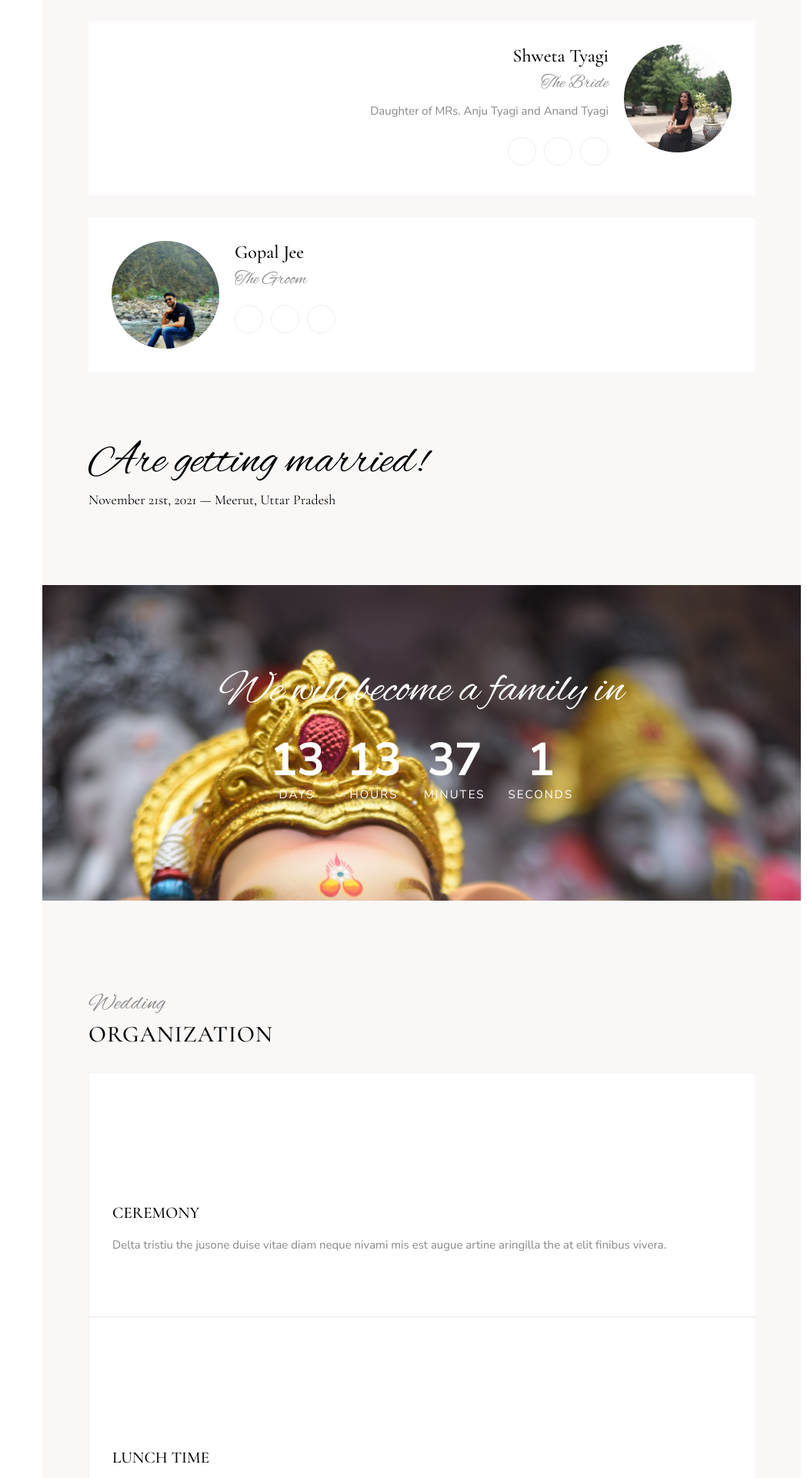
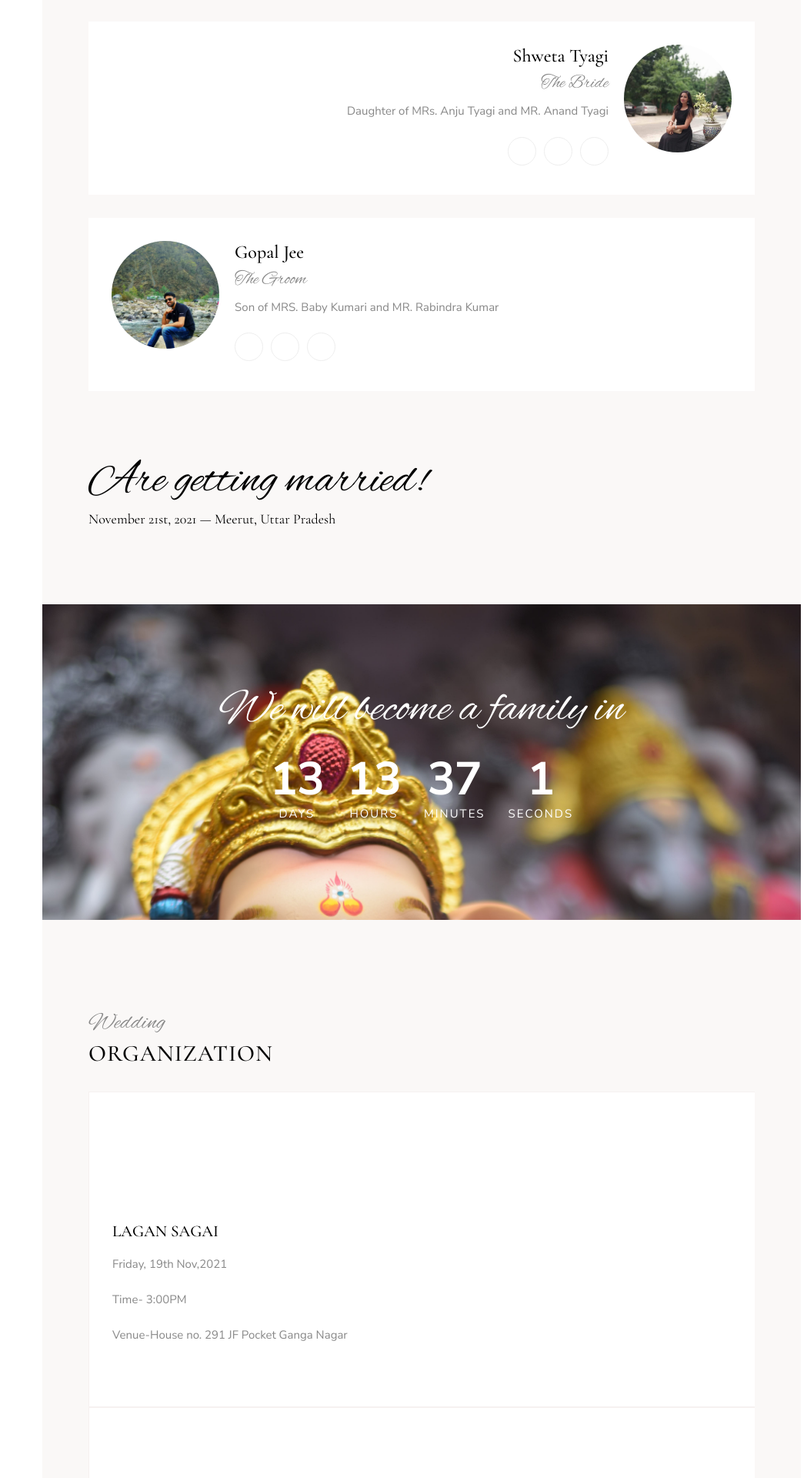
Before and after one commit to Shwetagopalwedding/Invitation, a React (Create React App) app: page / in a window 1280 px wide. Shown: the part 880-2800 px from the top of the page at 77% size, without its empty margins (231-1280 px from the left). Built offline with nearby package versions, Linux system fonts and the light colour scheme; the HTML template or start-up script is replaced by a standard one.

Commit message:
initial commit

```diff
--- a/package.json
+++ b/package.json
@@ -1,18 +1,20 @@
 {
-  "name": "wedding-template",
+  "name": "wedding",
+  "homepage": "https://Shwetagopalwedding.github.io/Invitation",
   "version": "0.1.0",
   "private": true,
   "dependencies": {
     "@testing-library/jest-dom": "^5.11.4",
     "@testing-library/react": "^11.1.0",
     "@testing-library/user-event": "^12.1.10",
-    "gh-pages": "^3.2.3",
     "react": "^17.0.2",
     "react-dom": "^17.0.2",
     "react-scripts": "4.0.3",
     "web-vitals": "^1.0.1"
   },
   "scripts": {
+    "predeploy": "npm run build",
+    "deploy": "gh-pages -d build",
     "start": "react-scripts start",
     "build": "react-scripts build",
     "test": "react-scripts test",
--- a/src/components/Bridegroom.js
+++ b/src/components/Bridegroom.js
@@ -21,7 +21,7 @@ function Bridegroom() {
                     Shweta Tyagi<i className="ti-heart"></i>
                   </h6>{" "}
                   <span>The Bride</span>
-                  <p>Daughter of MRs. Anju Tyagi and Anand Tyagi</p>
+                  <p>Daughter of MRs. Anju Tyagi and MR. Anand Tyagi</p>
                   <div className="social">
                     <div className="full-width">
                       <a href="#0" className="icon">
@@ -57,7 +57,7 @@ function Bridegroom() {
                     Gopal Jee <i className="ti-heart"></i>
                   </h6>{" "}
                   <span>The Groom</span>
-                  <p></p>
+                  <p>Son of MRS. Baby Kumari and MR. Rabindra Kumar </p>
                   <div className="social">
                     <div className="full-width">
                       <a href="#0" className="icon">
--- a/src/components/Header.js
+++ b/src/components/Header.js
@@ -10,7 +10,7 @@ function Header() {
               Shweta & Gopal
             </h1>
             <h5 className="animate-box" data-animate-effect="fadeInUp">
-              21 November, 2021 – Meerut,Uttar Pradesh
+              21st November, 2021 – Meerut,Uttar Pradesh
             </h5>
           </div>
         </div>
--- a/src/components/Organization.js
+++ b/src/components/Organization.js
@@ -1,43 +1,42 @@
-import React from 'react'
+import React from "react";
 
-function Organization () {
+function Organization() {
   return (
-    <div id='organization' className='organization section-padding bg-pink'>
-      <div className='container'>
-        <div className='row'>
-          <div className='col-md-12 mb-30'>
-            <span className='oliven-title-meta'>Wedding</span>
-            <h2 className='oliven-title'>Organization</h2>
+    <div id="organization" className="organization section-padding bg-pink">
+      <div className="container">
+        <div className="row">
+          <div className="col-md-12 mb-30">
+            <span className="oliven-title-meta">Wedding</span>
+            <h2 className="oliven-title">Organization</h2>
           </div>
         </div>
-        <div className='row bord-box bg-img' data-background='images/slider.jpg'>
-          <div className='col-md-3 item-box'>
-            <h2 className='custom-font numb'>01</h2>
-            <h6 className='title'>Ceremony</h6>
-            <p>
-              Delta tristiu the jusone duise vitae diam neque nivami mis est
-              augue artine aringilla the at elit finibus vivera.
-            </p>
+        <div
+          className="row bord-box bg-img"
+          data-background="images/slider.jpg"
+        >
+          <div className="col-md-3 item-box">
+            <h2 className="custom-font numb">01</h2>
+            <h6 className="title">Lagan Sagai</h6>
+            <p>Friday, 19th Nov,2021</p>
+            <p>Time- 3:00PM</p>
+            <p>Venue-House no. 291 JF Pocket Ganga Nagar</p>
           </div>
-          <div className='col-md-3 item-box'>
-            <h2 className='custom-font numb'>02</h2>
-            <h6 className='title'>Lunch Time</h6>
-            <p>
-              Delta tristiu the jusone duise vitae diam neque nivami mis est
-              augue artine aringilla the at elit finibus vivera.
-            </p>
+          <div className="col-md-3 item-box">
+            <h2 className="custom-font numb">02</h2>
+            <h6 className="title">Mehndi</h6>
+            <p>20th Nov,2021</p>
+            <p>Time- 7:00PM</p>
+            <p>Venue-House no. 291 JF Pocket Ganga Nagar</p>
           </div>
-          <div className='col-md-3 item-box'>
-            <h2 className='custom-font numb'>03</h2>
-            <h6 className='title'>Party</h6>
-            <p>
-              Delta tristiu the jusone duise vitae diam neque nivami mis est
-              augue artine aringilla the at elit finibus vivera.
-            </p>
+          <div className="col-md-3 item-box">
+            <h2 className="custom-font numb">03</h2>
+            <h6 className="title">Wedding</h6>
+            <p>21st Nov,2021</p>
+            <p>Time- 8:00PM</p>
           </div>
-          <div className='col-md-3 item-box'>
-            <h2 className='custom-font numb'>04</h2>
-            <h6 className='title'>Cake Cutting</h6>
+          <div className="col-md-3 item-box">
+            <h2 className="custom-font numb">04</h2>
+            <h6 className="title">Cake Cutting</h6>
             <p>
               Delta tristiu the jusone duise vitae diam neque nivami mis est
               augue artine aringilla the at elit finibus vivera.
@@ -46,7 +45,7 @@ function Organization () {
         </div>
       </div>
     </div>
-  )
+  );
 }
 
-export default Organization
+export default Organization;
--- a/src/components/Where.js
+++ b/src/components/Where.js
@@ -1,71 +1,78 @@
-import React from 'react'
-import where1 from '../assets/images/where-1.jpg'
-import where2 from '../assets/images/where-2.jpg'
-import where3 from '../assets/images/where-3.jpg'
-function Where () {
+import React from "react";
+import where1 from "../assets/images/where-1.jpg";
+import where2 from "../assets/images/where-2.jpg";
+import where3 from "../assets/images/where-3.jpg";
+function Where() {
   return (
-    <div id='whenwhere' className='whenwhere section-padding bg-pink'>
-      <div className='container'>
-        <div className='row'>
-          <div className='col-md-12 mb-30'>
-            {' '}
-            <span className='oliven-title-meta'>Questions</span>
-            <h2 className='oliven-title'>When & Where</h2>{' '}
+    <div id="whenwhere" className="whenwhere section-padding bg-pink">
+      <div className="container">
+        <div className="row">
+          <div className="col-md-12 mb-30">
+            {" "}
+            <span className="oliven-title-meta">Questions</span>
+            <h2 className="oliven-title">When & Where</h2>{" "}
           </div>
         </div>
-        <div className='row'>
-          <div className='item col-12 col-md-4'>
-            <div className='whenwhere-img'>
-              {' '}
-              <img src={where1} alt='' />
+        <div className="row">
+          <div className="item col-12 col-md-4">
+            <div className="whenwhere-img">
+              {" "}
+              <img src={where1} alt="" />
             </div>
-            <div className='content'>
+            <div className="content">
               <h5>Wedding Ceremony</h5>
               <p>
-                <i className='ti-location-pin'></i> 175 Broadway, Brooklyn, New
+                <i className="ti-location-pin"></i> 175 Broadway, Brooklyn, New
                 York 11244, USA
               </p>
               <p>
-                <i className='ti-time'></i> <span>12:00am – 13:00pm</span>
+                <i className="ti-time"></i> <span>12:00am – 13:00pm</span>
+              </p>
+              <a
+                href="https://www.google.com/maps/place/PARADISE+VIEW+RESORT/@29.01662,77.7601334,13z/data=!4m20!1m14!4m13!1m5!1m1!1s0x390c7ac7730dda4d:0xbd489d6bf98d2ac1!2m2!1d77.7601334!2d29.01662!1m6!1m2!1s0x390c7ac7730dda4d:0xbd489d6bf98d2ac1!2sPARADISE+VIEW+RESORT,+Meerut+-+Pauri+National+Hwy,+Meerut,+Uttar+Pradesh+250001!2m2!1d77.7601334!2d29.01662!3m4!1s0x390c7ac7730dda4d:0xbd489d6bf98d2ac1!8m2!3d29.01662!4d77.7601334"
+                target="_blank"
+                alt="wedding-location"
+              >
+                Click Me
+              </a>
+            </div>
+          </div>
+          <div className="item col-12 col-md-4">
+            <div className="whenwhere-img">
+              {" "}
+              <img src={where2} alt="" />
+            </div>
+            <div className="content">
+              <h5>Weddding Party</h5>
+              <p>
+                <i className="ti-location-pin"></i> Fortune Brooklyn restaurant,
+                149 Broadway, Brooklyn, NY, USA
+              </p>
+              <p>
+                <i className="ti-time"></i> <span>14:00pm</span>
               </p>
             </div>
           </div>
-          <div className='item col-12 col-md-4'>
-            <div className='whenwhere-img'>
-              {' '}
-              <img src={where2} alt='' />
+          <div className="item col-12 col-md-4">
+            <div className="whenwhere-img">
+              {" "}
+              <img src={where3} alt="" />
             </div>
-            <div className='content'>
-              <h5>Weddding Party</h5>
-              <p>
-                <i className='ti-location-pin'></i> Fortune Brooklyn restaurant,
-                149 Broadway, Brooklyn, NY, USA
-              </p>
-              <p>
-                <i className='ti-time'></i> <span>14:00pm</span>
-              </p>
-            </div>
-          </div>
-          <div className='item col-12 col-md-4'>
-            <div className='whenwhere-img'>
-              {' '}
-              <img src={where3} alt='' />
-            </div>
-            <div className='content'>
+            <div className="content">
               <h5>Accomodations</h5>
               <p>
-                <i className='ti-direction-alt'></i> Hotel and distance from
+                <i className="ti-direction-alt"></i> Hotel and distance from
                 wedding party restaurant:
               </p>
               <p>
-                <i className='ti-direction'></i> The William Vale (7 min)
+                <i className="ti-direction"></i> The William Vale (7 min)
               </p>
             </div>
           </div>
         </div>
       </div>
     </div>
-  )
+  );
 }
 
-export default Where
+export default Where;
```
